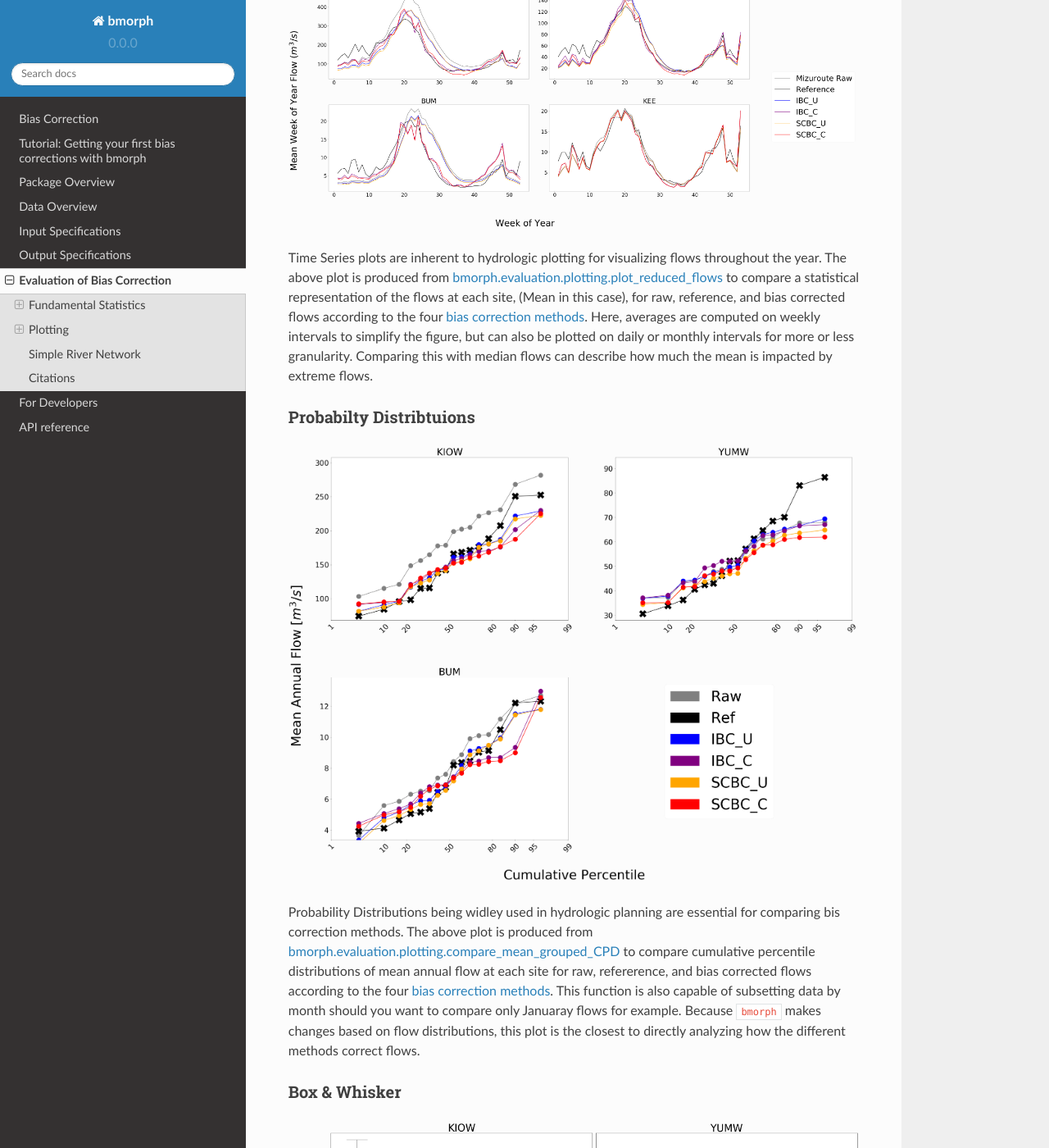
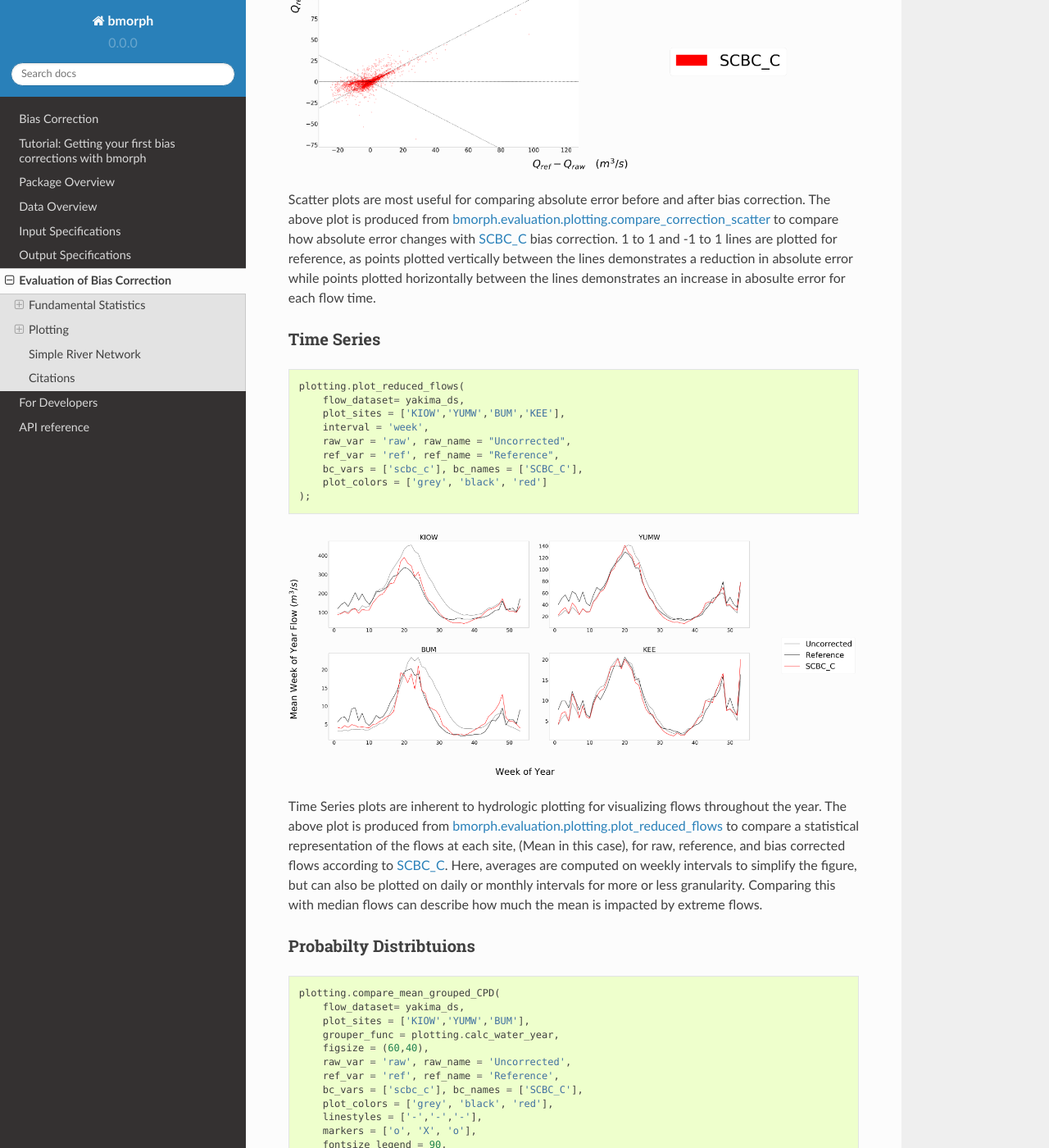
Before and after one commit to UW-Hydro/bmorph, a Sphinx documentation site: the page built from docs/evaluation.rst, in a window 1280 px wide and 1400 px high, scrolled down 2418 px. Shown: the whole window at 82% size. Built offline with Sphinx 7.4.7 and the Read the Docs theme 2.0.0, drawn with Linux system fonts in a browser that asks for light colours; pages that are not in the unit, such as notebooks, are missing from menus; some of the changed text lies outside the part shown.

Commit message:
Lining up plots and code from bmorph_tutorial

```diff
--- a/docs/data.rst
+++ b/docs/data.rst
@@ -65,4 +65,4 @@ Output Specifications
 
 ``bmorph`` outputs a ``pandas.Series`` time series with flows as values indexed by time entires provided by given data. Total lenght of the output is the number of flow values provided as ``float32``.
 
-The `tutorial <bmorph_tutorial.rst>`_ stores each of these outputs in a dictionary with their site/seg being their corresponding keys. `bmoprh.workflows.bmorph_to_datarray <https://bmorph.readthedocs.io/en/develop/api.html#bmorph.core.workflows.bmorph_to_dataarray>`_ converts such a dictionary into an ``xarray.DataArray`` with coordinates ``site`` and ``time``, corresponding the the dictionary keys and the time of the ``pandas.Series`` that they access. From there, uncorrected and reference flows can be combined with the corrected flows into a singular ``xarray.DataArray`` and saved into a ``netCDF`` file if desired, storing it in the ``output`` directory if following the tutorial.
+The `tutorial <bmorph_tutorial.rst>`_ stores each of these outputs in a dictionary with their site/seg being their corresponding keys. `bmoprh.workflows.bmorph_to_datarray <https://bmorph.readthedocs.io/en/develop/api.html#bmorph.core.workflows.bmorph_to_dataarray>`_ converts such a dictionary into an ``xarray.DataArray`` with coordinates ``site`` and ``time``, corresponding the the dictionary keys and the time of the ``pandas.Series`` that they access. From there, uncorrected and reference flows can be combined with the corrected flows into a singular ``xarray.Dataset`` and saved into a ``netCDF`` file if desired, storing it in the ``output`` directory if following the tutorial.
--- a/docs/evaluation.rst
+++ b/docs/evaluation.rst
@@ -52,37 +52,102 @@ Plotting
 
 The ``Evaluation`` package of ``bmorph`` comes with a number of helpful plotting tools to analyze bias correction performance. Whether you want to compare corrected to uncorrected values, contrast different bias correction parameters, or simply compile your results into a tidy plot across multiple sites, there are plenty of plotting functions to choose from. You can find plotting functions `here <api.rst/Plotting>`_.
 
+The following plots are created from the results produced by the `tutorial <bmorph_tutorial.rst>`_, where ``yakima_ds`` is ``yakima_data_processed.nc`` from the sample data Before using any of the code provided below, make certain to import ``plotting`` like so:
+
+.. code:: ipython3
+
+    from bmorph.evaluation import plotting
+
 Scatter
 ^^^^^^^
+
+.. code:: ipython3
+
+    plotting.compare_correction_scatter(
+        flow_dataset= yakima_ds,
+        plot_sites = ['KIOW','YUMW','BUM'],
+        raw_var = 'raw',
+        ref_var = 'ref',
+        bc_vars = ['scbc_c'],
+        bc_names = ['SCBC_C'],
+        plot_colors = list(colors[-1]),
+        pos_cone_guide = True,
+        neg_cone_guide = True,
+        symmetry = False,
+        title = '',
+        fontsize_legend = 120,
+        alpha = 0.3
+    )
 
 .. image:: Figures/Before_After_Absolute_Error_Scatter.png
     :alt: Three scatter plots labeled KIOW, YUMW, and BUM are shown, comparing differences in flow between reference data and the raw data on the horizontal axis while differences between the reference data and bias correctd data are plotted on the vertical axis. 1 to 1 and -1 to 1 lines are plotted for reference.
 
-Scatter plots are most useful for comparing absolute error before and after bias correction. The above plot is produced from `bmorph.evaluation.plotting.compare_correction_scatter <https://bmorph.readthedocs.io/en/develop/api.html#bmorph.evaluation.plotting.compare_correction_scatter>`_ to compare how absolute error changes with each of the four `bias correction methods <bias_correction.rst/bmorph Overview>`_. 1 to 1 and -1 to 1 lines are plotted for reference, as points plotted vertically between the lines demonstrates a reduction in absolute error while points plotted horizontally between the lines demonstrates an increase in abosulte error for each flow time.
+Scatter plots are most useful for comparing absolute error before and after bias correction. The above plot is produced from `bmorph.evaluation.plotting.compare_correction_scatter <https://bmorph.readthedocs.io/en/develop/api.html#bmorph.evaluation.plotting.compare_correction_scatter>`_ to compare how absolute error changes with `SCBC_C <bias_correction.rst/Spatially Consistent Bias Correction: Conditioned (SCBC_C)>`_ bias correction. 1 to 1 and -1 to 1 lines are plotted for reference, as points plotted vertically between the lines demonstrates a reduction in absolute error while points plotted horizontally between the lines demonstrates an increase in abosulte error for each flow time.
 
 Time Series
 ^^^^^^^^^^^
 
+.. code:: ipython3
+
+    plotting.plot_reduced_flows(
+        flow_dataset= yakima_ds,
+        plot_sites = ['KIOW','YUMW','BUM','KEE'],
+        interval = 'week',
+        raw_var = 'raw', raw_name = "Uncorrected",
+        ref_var = 'ref', ref_name = "Reference",
+        bc_vars = ['scbc_c'], bc_names = ['SCBC_C'],
+        plot_colors = ['grey', 'black', 'red']
+    );
+
 .. image:: Figures/Reduced_Flows_Weekly.png
-    :alt: Four time series plots labeled KIOW, YUMW, BUM, and KEE compare mean week of year flows between raw, reference, and the four bias correction methods.
+    :alt: Four time series plots labeled KIOW, YUMW, BUM, and KEE compare mean week of year flows between raw, reference, and scbc_c bias correction.
 
-Time Series plots are inherent to hydrologic plotting for visualizing flows throughout the year. The above plot is produced from `bmorph.evaluation.plotting.plot_reduced_flows <https://bmorph.readthedocs.io/en/develop/api.html#bmorph.evaluation.plotting.plot_reduced_flows>`_ to compare a statistical representation of the flows at each site, (Mean in this case), for raw, reference, and bias corrected flows according to the four `bias correction methods <bias_correction.rst/bmorph Overview>`_. Here, averages are computed on weekly intervals to simplify the figure, but can also be plotted on daily or monthly intervals for more or less granularity. Comparing this with median flows can describe how much the mean is impacted by extreme flows.
+Time Series plots are inherent to hydrologic plotting for visualizing flows throughout the year. The above plot is produced from `bmorph.evaluation.plotting.plot_reduced_flows <https://bmorph.readthedocs.io/en/develop/api.html#bmorph.evaluation.plotting.plot_reduced_flows>`_ to compare a statistical representation of the flows at each site, (Mean in this case), for raw, reference, and bias corrected flows according to `SCBC_C <bias_correction.rst/Spatially Consistent Bias Correction: Conditioned (SCBC_C)>`_. Here, averages are computed on weekly intervals to simplify the figure, but can also be plotted on daily or monthly intervals for more or less granularity. Comparing this with median flows can describe how much the mean is impacted by extreme flows.
 
 Probabilty Distribtuions
 ^^^^^^^^^^^^^^^^^^^^^^^^
 
+.. code:: ipython3
+
+    plotting.compare_mean_grouped_CPD(
+        flow_dataset= yakima_ds,
+        plot_sites = ['KIOW','YUMW','BUM'],
+        grouper_func = plotting.calc_water_year,
+        figsize = (60,40),
+        raw_var = 'raw', raw_name = 'Uncorrected',
+        ref_var = 'ref', ref_name = 'Reference',
+        bc_vars = ['scbc_c'], bc_names = ['SCBC_C'],
+        plot_colors = ['grey', 'black', 'red'],
+        linestyles = ['-','-','-'],
+        markers = ['o', 'X', 'o'],
+        fontsize_legend = 90,
+        legend_bbox_to_anchor = (1.9,1.0)
+    );
+
 .. image:: Figures/CDF_Annual.png
-    :alt: Three cumaltive percentile plots labeled KIOW, YUMW, and BUM compare probabilites of mean annual flows at each site as described by raw, reference, and the four bias correction methods.
+    :alt: Three cumaltive percentile plots labeled KIOW, YUMW, and BUM compare probabilites of mean annual flows at each site as described by raw, reference, and scbc_c bias correction.
 
-Probability Distributions being widley used in hydrologic planning are essential for comparing bis correction methods. The above plot is produced from `bmorph.evaluation.plotting.compare_mean_grouped_CPD <https://bmorph.readthedocs.io/en/develop/api.html#bmorph.evaluation.plotting.compare_mean_grouped_CPD>`_ to compare cumulative percentile distributions of mean annual flow at each site for raw, refererence, and bias corrected flows according to the four `bias correction methods <bias_correction.rst/bmorph Overview>`_. This function is also capable of subsetting data by month should you want to compare only Januaray flows for example. Because ``bmorph`` makes changes based on flow distributions, this plot is the closest to directly analyzing how the different methods correct flows.
+Probability Distributions being widley used in hydrologic planning are essential for comparing bis correction methods. The above plot is produced from `bmorph.evaluation.plotting.compare_mean_grouped_CPD <https://bmorph.readthedocs.io/en/develop/api.html#bmorph.evaluation.plotting.compare_mean_grouped_CPD>`_ to compare cumulative percentile distributions of mean annual flow at each site for raw, refererence, and bias corrected flows according to `SCBC_C <bias_correction.rst/Spatially Consistent Bias Correction: Conditioned (SCBC_C)>`_. This function is also capable of subsetting data by month should you want to compare only Januaray flows for example. Because ``bmorph`` makes changes based on flow distributions, this plot is the closest to directly analyzing how the different methods correct flows.
 
 Box & Whisker
 ^^^^^^^^^^^^^
 
+.. code:: ipython3
+
+    plotting.kl_divergence_annual_compare(
+        flow_dataset= yakima_ds,
+        sites = ['KIOW','YUMW','BUM'],
+        fontsize_legend = 60, title = '',
+        raw_var = 'raw', raw_name = 'Uncorrected',
+        ref_var = 'ref', ref_name = 'Reference',
+        bc_vars = ['scbc_c'], bc_names = ['SCBC_C'],
+        plot_colors = ['grey','red']
+    );
+
 .. image:: Figures/KL_Div_Comparison.png
-    :alt: Three box and whisker plots labeld KIOW, YUMW, and BUM compare Annual KL Divergence between reference and 5 scenarios: Raw, IBC_U, IBC_C, SCBC_U, and SCBC_C.
+    :alt: Three box and whisker plots labeld KIOW, YUMW, and BUM compare Annual KL Divergence between reference and 2 scenarios: Raw and SCBC_C.
 
-Box & Whisker plots are useful for representing statistics that only require a single axis such as `KL Divergence <Kullback-Leibler Divergence (KL Divergence)>`_ or `KGE <Kling-Gupta Efficiency (KGE)>`_. The above plot is produced from `bmorph.evaluation.plotting.kl_divergence_annual_compare <https://bmorph.readthedocs.io/en/develop/api.html#bmorph.evaluation.plotting.kl_divergence_annual_compare>` to compare KL Divergence with respect to reference flows for raw and the four `bias correction methods <bias_correction.rst/bmorph Overview>`_. Being able to view KL Divergence for different scenarios side-by-side helps to provide a better understanding of how well probability distributions are being fitted across the entire time provided.
+Box & Whisker plots are useful for representing statistics that only require a single axis such as `KL Divergence <Kullback-Leibler Divergence (KL Divergence)>`_ or `KGE <Kling-Gupta Efficiency (KGE)>`_. The above plot is produced from `bmorph.evaluation.plotting.kl_divergence_annual_compare <https://bmorph.readthedocs.io/en/develop/api.html#bmorph.evaluation.plotting.kl_divergence_annual_compare>` to compare KL Divergence with respect to reference flows for raw and `SCBC_C <bias_correction.rst/Spatially Consistent Bias Correction: Conditioned (SCBC_C)>`_. Being able to view KL Divergence for different scenarios side-by-side helps to provide a better understanding of how well probability distributions are being fitted across the entire time provided.
 
 Simple River Network
 --------------------
```
Also changed, not shown: docs/bias_correction.rst (+56 -0 lines), docs/index.rst (+7 -0 lines), docs/Figures/Before_After_Absolute_Error_Scatter.png, docs/Figures/CDF_Annual.png, docs/Figures/KL_Div_Comparison.png, docs/Figures/Reduced_Flows_Weekly.png.
